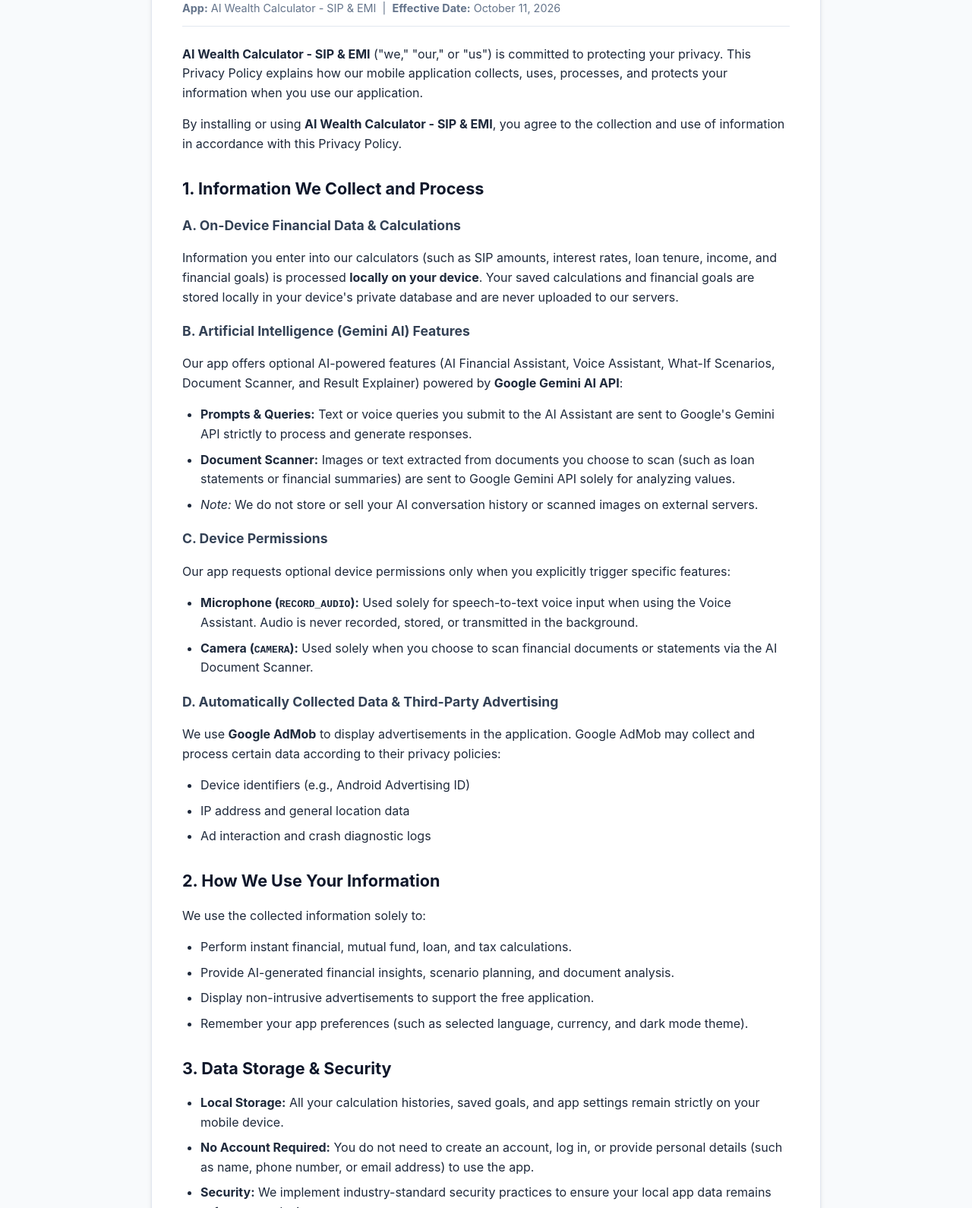
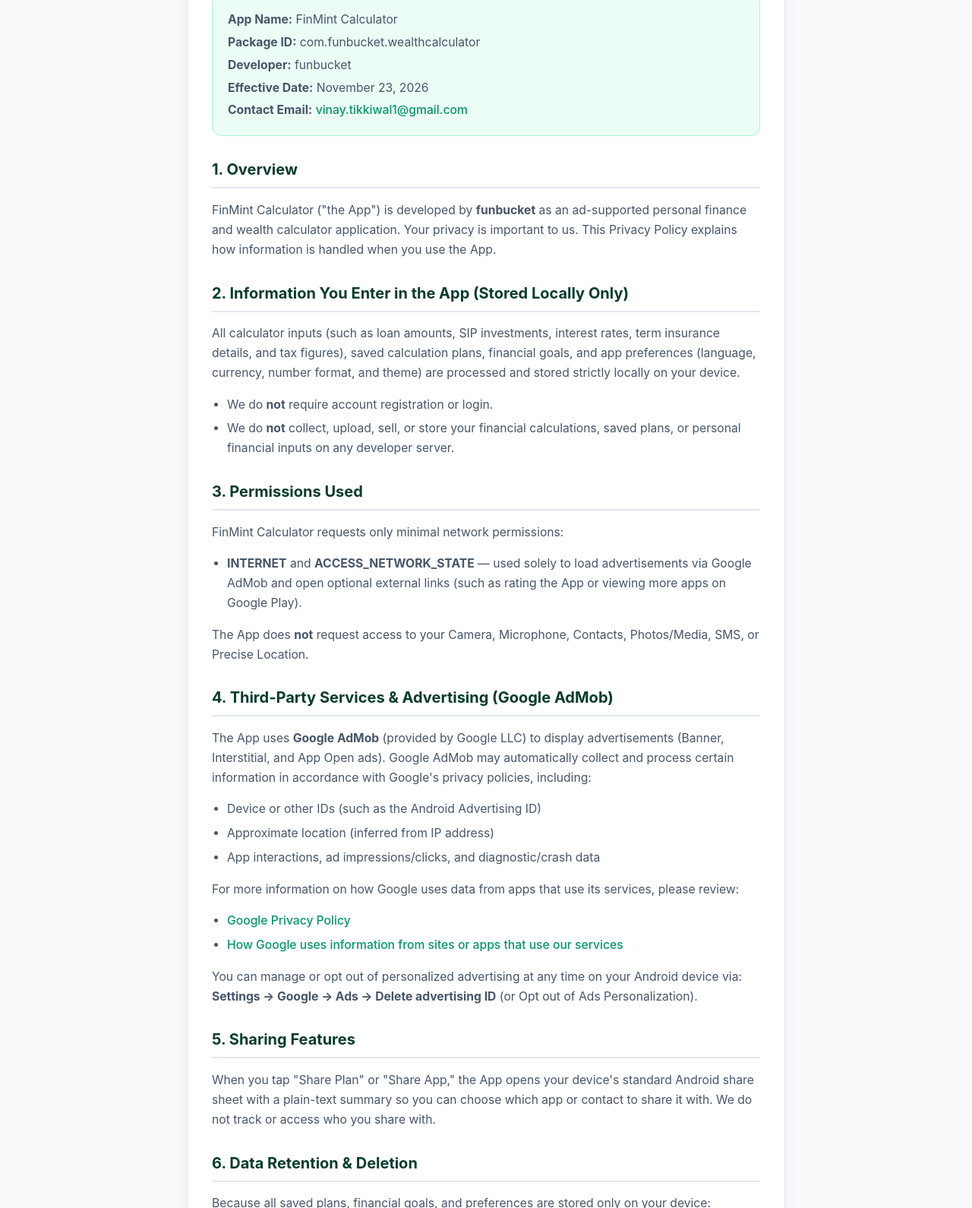
Before and after one commit to VinayTikkiwal/vinaytikkiwal.github.io, a plain HTML site: page wealth-calculator-privacy-policy.html in a window 1280 px wide. Shown: the part 183-1773 px from the top of the page at 76% size. Drawn offline with Linux system fonts and the light colour scheme.

Commit message:
Revise privacy policy for FinMint Calculator
Updated privacy policy to reflect new app branding and structure.

```diff
--- a/wealth-calculator-privacy-policy.html
+++ b/wealth-calculator-privacy-policy.html
@@ -1,187 +1,216 @@
 <!DOCTYPE html>
 <html lang="en">
 <head>
-    <meta charset="UTF-8">
-    <meta name="viewport" content="width=device-width, initial-scale=1.0">
-    <title>Privacy Policy - AI Wealth Calculator - SIP & EMI</title>
+  <meta charset="UTF-8" />
+  <meta name="viewport" content="width=device-width, initial-scale=1.0" />
+  <title>Privacy Policy — FinMint Calculator</title>
   <style>
     :root {
-            --primary-color: #0284c7;
-            --text-color: #1e293b;
-            --bg-color: #f8fafc;
-            --card-bg: #ffffff;
-            --border-color: #e2e8f0;
+      --primary: #083c2c;
+      --accent: #10b981;
+      --bg: #f8fafc;
+      --card: #ffffff;
+      --text: #1e293b;
+      --muted: #475569;
+      --border: #e2e8f0;
     }
-
+    * { box-sizing: border-box; }
     body {
+      margin: 0;
       font-family: -apple-system, BlinkMacSystemFont, "Segoe UI", Roboto, Helvetica, Arial, sans-serif;
-            line-height: 1.6;
-            color: var(--text-color);
-            background-color: var(--bg-color);
+      background: var(--bg);
+      color: var(--text);
+      line-height: 1.65;
+    }
+    header {
+      background: linear-gradient(135deg, #083c2c 0%, #0d5c45 100%);
+      color: #ffffff;
+      padding: 40px 20px;
+      text-align: center;
+    }
+    header h1 {
+      margin: 0 0 8px;
+      font-size: 2rem;
+      letter-spacing: -0.02em;
+    }
+    header p {
       margin: 0;
-            padding: 20px;
+      opacity: 0.9;
+      font-size: 0.95rem;
     }
-
-        .container {
-            max-width: 800px;
-            margin: 40px auto;
-            background: var(--card-bg);
-            padding: 40px;
+    main {
+      max-width: 820px;
+      margin: -24px auto 48px;
+      padding: 0 16px;
+    }
+    .card {
+      background: var(--card);
+      border: 1px solid var(--border);
       border-radius: 16px;
-            box-shadow: 0 4px 6px -1px rgba(0, 0, 0, 0.1), 0 2px 4px -1px rgba(0, 0, 0, 0.06);
-            border: 1px solid var(--border-color);
+      padding: 32px;
+      box-shadow: 0 8px 24px rgba(15, 23, 42, 0.06);
     }
-
-        h1 {
-            color: var(--primary-color);
-            font-size: 2rem;
-            margin-bottom: 8px;
+    .meta {
+      background: #ecfdf5;
+      border: 1px solid #a7f3d0;
+      border-radius: 12px;
+      padding: 16px 20px;
+      margin-bottom: 28px;
+      font-size: 0.95rem;
     }
-
-        .meta-info {
-            font-size: 0.9rem;
-            color: #64748b;
-            margin-bottom: 24px;
-            border-bottom: 1px solid var(--border-color);
-            padding-bottom: 12px;
+    .meta p {
+      margin: 4px 0;
     }
-
     h2 {
-            color: #0f172a;
-            font-size: 1.35rem;
+      color: var(--primary);
+      font-size: 1.25rem;
       margin-top: 28px;
-            margin-bottom: 12px;
+      margin-bottom: 10px;
+      padding-bottom: 6px;
+      border-bottom: 2px solid #e2e8f0;
     }
-
-        h3 {
-            color: #334155;
-            font-size: 1.1rem;
-            margin-top: 18px;
-            margin-bottom: 8px;
+    p, li {
+      color: var(--muted);
+      font-size: 0.98rem;
     }
-
-        p {
-            margin-bottom: 16px;
+    ul {
+      padding-left: 20px;
+      margin: 10px 0;
     }
-
-        ul {
-            margin-bottom: 16px;
-            padding-left: 24px;
+    li {
+      margin-bottom: 6px;
     }
-
-        li {
-            margin-bottom: 8px;
+    a {
+      color: #059669;
+      text-decoration: none;
+      font-weight: 500;
     }
-
-        a {
-            color: var(--primary-color);
-            text-decoration: none;
-        }
-
     a:hover {
       text-decoration: underline;
     }
-
-        .disclaimer-box {
-            background-color: #f0f9ff;
-            border-left: 4px solid var(--primary-color);
-            padding: 16px;
-            border-radius: 6px;
-            margin: 20px 0;
+    footer {
+      text-align: center;
+      color: #64748b;
+      font-size: 0.88rem;
+      margin-top: 28px;
     }
-
     @media (max-width: 600px) {
-            .container {
-                padding: 20px;
-                margin: 10px auto;
-            }
-            h1 {
-                font-size: 1.6rem;
-            }
+      .card { padding: 22px 18px; }
+      header h1 { font-size: 1.6rem; }
     }
   </style>
 </head>
 <body>
+  <header>
+    <h1>Privacy Policy</h1>
+    <p>FinMint Calculator &bull; Developed by funbucket</p>
+  </header>
 
-<div class="container">
-    <h1>Privacy Policy</h1>
-    <div class="meta-info">
-        <strong>App:</strong> AI Wealth Calculator - SIP & EMI &nbsp;|&nbsp;
-        <strong>Effective Date:</strong> October 11, 2026
+  <main>
+    <div class="card">
+      <div class="meta">
+        <p><strong>App Name:</strong> FinMint Calculator</p>
+        <p><strong>Package ID:</strong> com.funbucket.wealthcalculator</p>
+        <p><strong>Developer:</strong> funbucket</p>
+        <p><strong>Effective Date:</strong> November 23, 2026</p>
+        <p><strong>Contact Email:</strong> <a href="mailto:vinay.tikkiwal1@gmail.com">vinay.tikkiwal1@gmail.com</a></p>
       </div>
 
-    <p><strong>AI Wealth Calculator - SIP & EMI</strong> ("we," "our," or "us") is committed to protecting your privacy. This Privacy Policy explains how our mobile application collects, uses, processes, and protects your information when you use our application.</p>
+      <h2>1. Overview</h2>
+      <p>
+        FinMint Calculator ("the App") is developed by <strong>funbucket</strong> as an ad-supported personal finance
+        and wealth calculator application. Your privacy is important to us. This Privacy Policy explains how information
+        is handled when you use the App.
+      </p>
 
-    <p>By installing or using <strong>AI Wealth Calculator - SIP & EMI</strong>, you agree to the collection and use of information in accordance with this Privacy Policy.</p>
-
-    <h2>1. Information We Collect and Process</h2>
-
-    <h3>A. On-Device Financial Data & Calculations</h3>
-    <p>Information you enter into our calculators (such as SIP amounts, interest rates, loan tenure, income, and financial goals) is processed <strong>locally on your device</strong>. Your saved calculations and financial goals are stored locally in your device's private database and are never uploaded to our servers.</p>
-
-    <h3>B. Artificial Intelligence (Gemini AI) Features</h3>
-    <p>Our app offers optional AI-powered features (AI Financial Assistant, Voice Assistant, What-If Scenarios, Document Scanner, and Result Explainer) powered by <strong>Google Gemini AI API</strong>:</p>
+      <h2>2. Information You Enter in the App (Stored Locally Only)</h2>
+      <p>
+        All calculator inputs (such as loan amounts, SIP investments, interest rates, term insurance details, and tax
+        figures), saved calculation plans, financial goals, and app preferences (language, currency, number format, and
+        theme) are processed and stored strictly locally on your device.
+      </p>
       <ul>
-        <li><strong>Prompts & Queries:</strong> Text or voice queries you submit to the AI Assistant are sent to Google's Gemini API strictly to process and generate responses.</li>
-        <li><strong>Document Scanner:</strong> Images or text extracted from documents you choose to scan (such as loan statements or financial summaries) are sent to Google Gemini API solely for analyzing values.</li>
-        <li><em>Note:</em> We do not store or sell your AI conversation history or scanned images on external servers.</li>
+        <li>We do <strong>not</strong> require account registration or login.</li>
+        <li>We do <strong>not</strong> collect, upload, sell, or store your financial calculations, saved plans, or personal financial inputs on any developer server.</li>
       </ul>
 
-    <h3>C. Device Permissions</h3>
-    <p>Our app requests optional device permissions only when you explicitly trigger specific features:</p>
+      <h2>3. Permissions Used</h2>
+      <p>FinMint Calculator requests only minimal network permissions:</p>
       <ul>
-        <li><strong>Microphone (<code>RECORD_AUDIO</code>):</strong> Used solely for speech-to-text voice input when using the Voice Assistant. Audio is never recorded, stored, or transmitted in the background.</li>
-        <li><strong>Camera (<code>CAMERA</code>):</strong> Used solely when you choose to scan financial documents or statements via the AI Document Scanner.</li>
+        <li><strong>INTERNET</strong> and <strong>ACCESS_NETWORK_STATE</strong> — used solely to load advertisements via Google AdMob and open optional external links (such as rating the App or viewing more apps on Google Play).</li>
+      </ul>
+      <p>
+        The App does <strong>not</strong> request access to your Camera, Microphone, Contacts, Photos/Media, SMS, or
+        Precise Location.
+      </p>
+
+      <h2>4. Third-Party Services &amp; Advertising (Google AdMob)</h2>
+      <p>
+        The App uses <strong>Google AdMob</strong> (provided by Google LLC) to display advertisements (Banner,
+        Interstitial, and App Open ads). Google AdMob may automatically collect and process certain information in
+        accordance with Google's privacy policies, including:
+      </p>
+      <ul>
+        <li>Device or other IDs (such as the Android Advertising ID)</li>
+        <li>Approximate location (inferred from IP address)</li>
+        <li>App interactions, ad impressions/clicks, and diagnostic/crash data</li>
+      </ul>
+      <p>For more information on how Google uses data from apps that use its services, please review:</p>
+      <ul>
+        <li><a href="https://policies.google.com/privacy" target="_blank" rel="noopener noreferrer">Google Privacy Policy</a></li>
+        <li><a href="https://policies.google.com/technologies/partner-sites" target="_blank" rel="noopener noreferrer">How Google uses information from sites or apps that use our services</a></li>
+      </ul>
+      <p>
+        You can manage or opt out of personalized advertising at any time on your Android device via:
+        <strong>Settings &rarr; Google &rarr; Ads &rarr; Delete advertising ID</strong> (or Opt out of Ads Personalization).
+      </p>
+
+      <h2>5. Sharing Features</h2>
+      <p>
+        When you tap "Share Plan" or "Share App," the App opens your device's standard Android share sheet with a
+        plain-text summary so you can choose which app or contact to share it with. We do not track or access who you
+        share with.
+      </p>
+
+      <h2>6. Data Retention &amp; Deletion</h2>
+      <p>Because all saved plans, financial goals, and preferences are stored only on your device:</p>
+      <ul>
+        <li>You can delete individual saved calculations or goals inside the App at any time.</li>
+        <li>Clearing the App's storage in Android Settings or uninstalling the App permanently deletes all locally stored data.</li>
       </ul>
 
-    <h3>D. Automatically Collected Data & Third-Party Advertising</h3>
-    <p>We use <strong>Google AdMob</strong> to display advertisements in the application. Google AdMob may collect and process certain data according to their privacy policies:</p>
-    <ul>
-        <li>Device identifiers (e.g., Android Advertising ID)</li>
-        <li>IP address and general location data</li>
-        <li>Ad interaction and crash diagnostic logs</li>
-    </ul>
+      <h2>7. Children's Privacy</h2>
+      <p>
+        FinMint Calculator is a general-audience financial utility and is not directed to children under the age of 13
+        (or the minimum age required in your jurisdiction). We do not knowingly collect personal information from
+        children. If you believe a child has provided personal data through third-party ad services, please contact us
+        so we can assist.
+      </p>
 
-    <h2>2. How We Use Your Information</h2>
-    <p>We use the collected information solely to:</p>
-    <ul>
-        <li>Perform instant financial, mutual fund, loan, and tax calculations.</li>
-        <li>Provide AI-generated financial insights, scenario planning, and document analysis.</li>
-        <li>Display non-intrusive advertisements to support the free application.</li>
-        <li>Remember your app preferences (such as selected language, currency, and dark mode theme).</li>
-    </ul>
+      <h2>8. Financial Disclaimer</h2>
+      <p>
+        FinMint Calculator provides mathematical estimates and projections for informational and personal planning
+        purposes only. It does not provide financial, investment, tax, or legal advice. Please consult a qualified
+        financial advisor before making financial decisions.
+      </p>
 
-    <h2>3. Data Storage & Security</h2>
-    <ul>
-        <li><strong>Local Storage:</strong> All your calculation histories, saved goals, and app settings remain strictly on your mobile device.</li>
-        <li><strong>No Account Required:</strong> You do not need to create an account, log in, or provide personal details (such as name, phone number, or email address) to use the app.</li>
-        <li><strong>Security:</strong> We implement industry-standard security practices to ensure your local app data remains safe on your device.</li>
-    </ul>
+      <h2>9. Changes to This Privacy Policy</h2>
+      <p>
+        We may update this Privacy Policy from time to time. Any updates will be posted on this page with a revised
+        effective date.
+      </p>
 
-    <h2>4. Children's Privacy</h2>
-    <p>Our application is designed for general audiences seeking financial planning tools and is not directed to children under the age of 13. We do not knowingly collect personal identifiable information from children.</p>
-
-    <div class="disclaimer-box">
-        <h2>5. Regulatory & Financial Disclaimer</h2>
-        <p><strong>Educational Projections Only:</strong> All calculations, projections, and AI-generated insights provided by <strong>AI Wealth Calculator - SIP & EMI</strong> are strictly for educational and informational planning purposes.</p>
-        <p><strong>Market Risks:</strong> Mutual Fund investments are subject to market risks. Read all scheme-related documents carefully before investing. Calculations do not guarantee actual future investment returns or financial outcomes.</p>
+      <h2>10. Contact Us</h2>
+      <p>
+        If you have any questions or concerns about this Privacy Policy, please contact us at:<br />
+        <strong>Email:</strong> <a href="mailto:bucketfun2015@gmail.com">bucketfun2015@gmail.com</a><br />
+        <strong>Developer:</strong> funbucket
+      </p>
     </div>
 
-    <h2>6. Third-Party Links & Services</h2>
-    <p>Our app may contain links to third-party services or display advertisements served by third parties. We encourage you to review their respective privacy policies:</p>
-    <ul>
-        <li><a href="https://policies.google.com/privacy" target="_blank" rel="noopener">Google Play Services Privacy Policy</a></li>
-        <li><a href="https://support.google.com/admob/answer/6128543" target="_blank" rel="noopener">Google AdMob Privacy Policy</a></li>
-    </ul>
-
-    <h2>7. Changes to This Privacy Policy</h2>
-    <p>We may update our Privacy Policy from time to time. Any changes will be posted on this page with an updated "Effective Date."</p>
-
-    <h2>8. Contact Us</h2>
-    <p>If you have any questions, feedback, or concerns regarding this Privacy Policy, please contact us at:</p>
-    <p><strong>Email:</strong> <a href="mailto:support@yourdomain.com">bucketfun2015@gmail.com</a><br>
-    <strong>Developer:</strong> Wealth Calculator Team</p>
-</div>
-
+    <footer>
+      &copy; 2026 funbucket &bull; FinMint Calculator
+    </footer>
+  </main>
 </body>
 </html>
```
Lines whose indentation alone changed are shown as unchanged.
